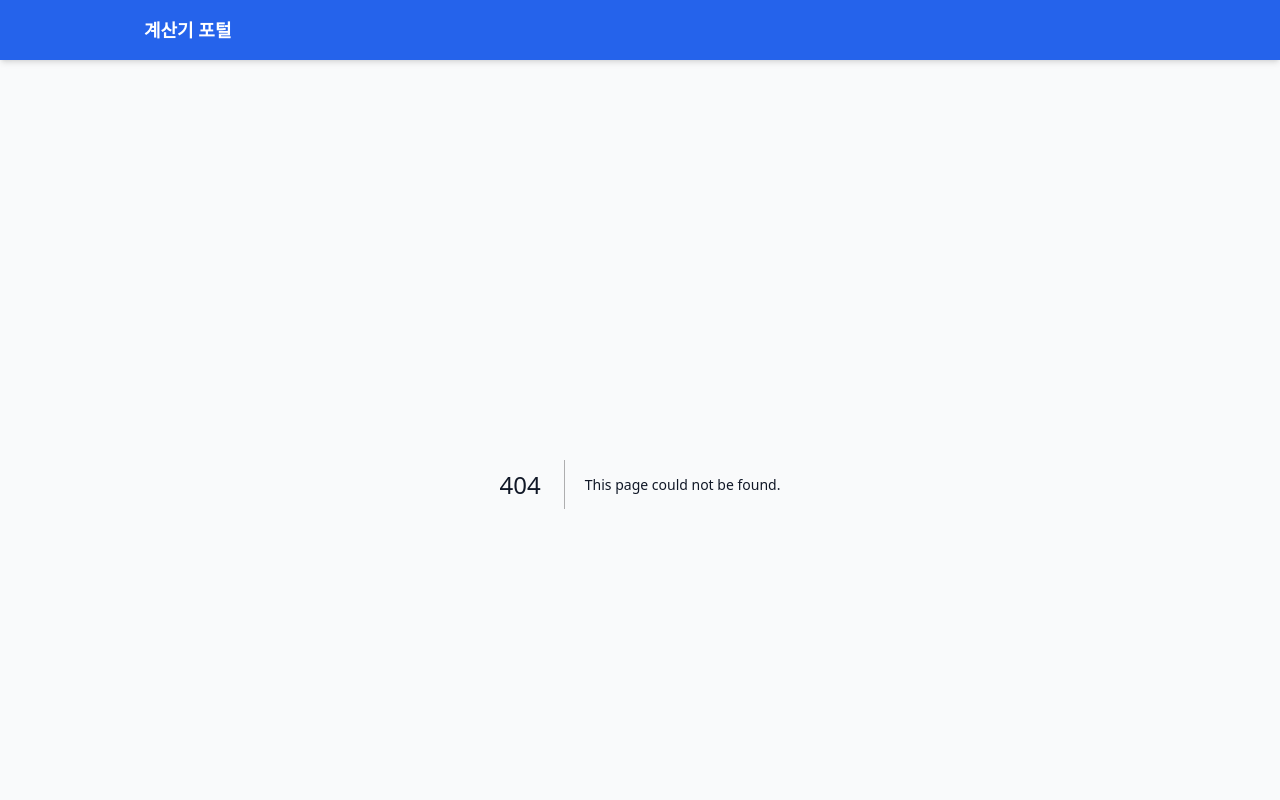
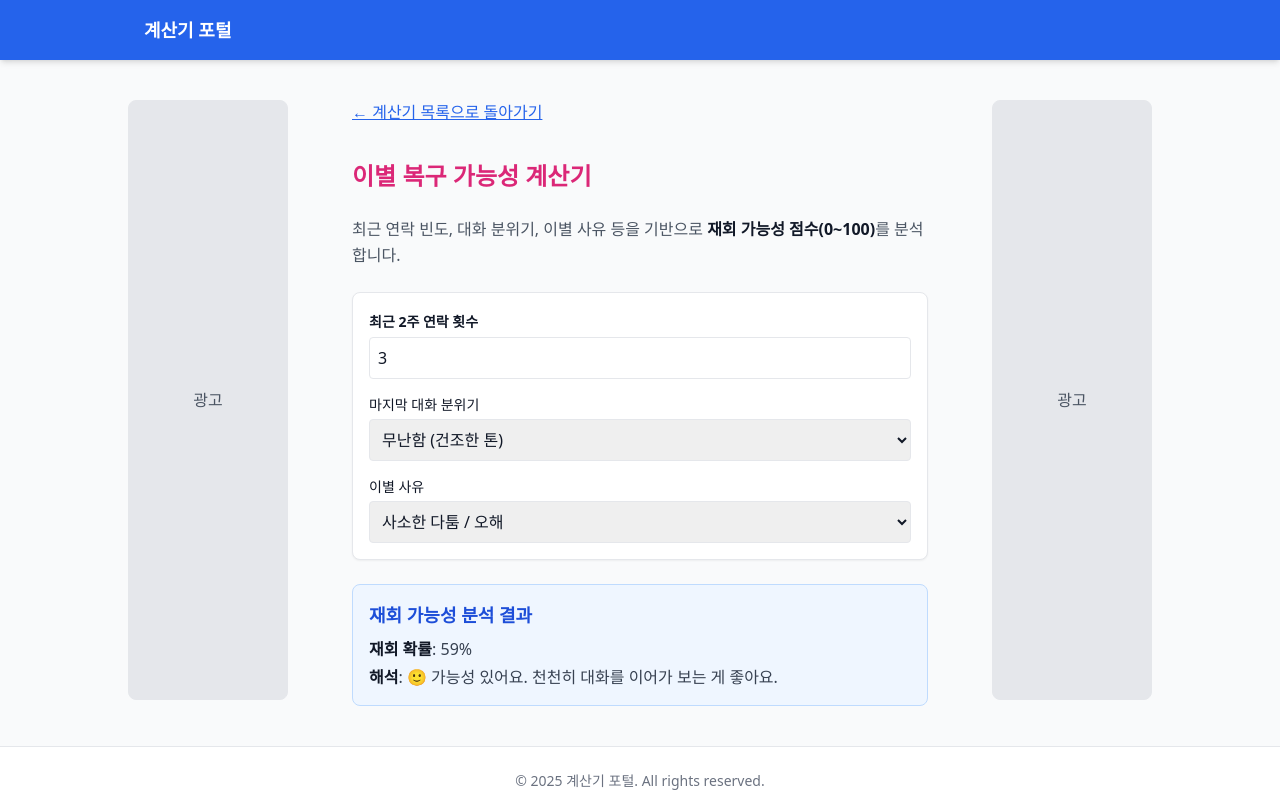
Before and after one commit to geniuspark00-source/calc-site, a Next.js app: page /calculators/breakup-recovery in a window 1280 px wide. Before the commit this address had no page. Shown: the top 800 px of the page. Built offline with nearby package versions, Linux system fonts and the light colour scheme.

Commit message:
auto push

```diff
--- /dev/null
+++ b/app/calculators/breakup-recovery/BreakupRecoveryCalculatorUI.tsx
@@ -0,0 +1,100 @@
+"use client";
+
+import { useState } from "react";
+import Input from "@/components/Input";
+import ResultBox from "@/components/ResultBox";
+
+export default function BreakupRecoveryCalculatorUI() {
+  const [contact, setContact] = useState(3); // 최근 2주 연락 횟수
+  const [tone, setTone] = useState("neutral"); // 마지막 대화 분위기
+  const [reason, setReason] = useState("light"); // 이별 사유
+
+  const toneScoreMap: Record<string, number> = {
+    positive: 25,
+    neutral: 15,
+    negative: 5,
+  };
+
+  const reasonScoreMap: Record<string, number> = {
+    light: 35,   // 사소한 다툼
+    mid: 20,     // 가치관/라이프스타일 차이
+    heavy: 5,    // 바람, 폭언 등 심각한 사유
+  };
+
+  const contactScore = Math.min(contact * 3, 30); // 연락횟수 점수 Max 30
+  const toneScore = toneScoreMap[tone] || 10;
+  const reasonScore = reasonScoreMap[reason] || 10;
+
+  let total = contactScore + toneScore + reasonScore;
+  if (total > 100) total = 100;
+
+  const resultMessage =
+    total >= 75
+      ? "🔥 재회 가능성이 매우 높아요! 감정의 끈이 아직 많이 남아 있어요."
+      : total >= 50
+      ? "🙂 가능성 있어요. 천천히 대화를 이어가 보는 게 좋아요."
+      : total >= 30
+      ? "😕 낮은 편이지만 완전히 불가능한 건 아니에요. 개선 포인트를 찾는 게 중요해요."
+      : "💔 지금은 가능성이 낮아요. 시간을 두고 서로 감정의 회복을 기다려보세요.";
+
+  return (
+    <div className="space-y-6 max-w-xl mx-auto">
+      <a href="/" className="text-blue-600 underline inline-block mb-3">
+        ← 계산기 목록으로 돌아가기
+      </a>
+
+      <h1 className="text-2xl font-bold text-pink-600">
+        이별 복구 가능성 계산기
+      </h1>
+
+      <p className="text-gray-600 mb-6 leading-relaxed">
+        최근 연락 빈도, 대화 분위기, 이별 사유 등을 기반으로
+        <strong> 재회 가능성 점수(0~100)</strong>를 분석합니다.
+      </p>
+
+      {/* 입력 */}
+      <div className="space-y-4 bg-white p-4 rounded-lg border shadow-sm">
+        <Input
+          label="최근 2주 연락 횟수"
+          value={contact}
+          onChange={setContact}
+        />
+
+        <div>
+          <label className="block text-sm font-medium">마지막 대화 분위기</label>
+          <select
+            value={tone}
+            onChange={(e) => setTone(e.target.value)}
+            className="w-full border rounded p-2 mt-1"
+          >
+            <option value="positive">긍정적 (웃음, 좋은 분위기)</option>
+            <option value="neutral">무난함 (건조한 톤)</option>
+            <option value="negative">부정적 (차가움, 날카로움)</option>
+          </select>
+        </div>
+
+        <div>
+          <label className="block text-sm font-medium">이별 사유</label>
+          <select
+            value={reason}
+            onChange={(e) => setReason(e.target.value)}
+            className="w-full border rounded p-2 mt-1"
+          >
+            <option value="light">사소한 다툼 / 오해</option>
+            <option value="mid">성향 차이 / 거리 문제</option>
+            <option value="heavy">바람 / 폭언 / 큰 갈등</option>
+          </select>
+        </div>
+      </div>
+
+      {/* 결과 */}
+      <ResultBox
+        title="재회 가능성 분석 결과"
+        results={[
+          { label: "재회 확률", value: `${total}%` },
+          { label: "해석", value: resultMessage },
+        ]}
+      />
+    </div>
+  );
+}
--- /dev/null
+++ b/app/calculators/breakup-recovery/page.tsx
@@ -0,0 +1,13 @@
+import { generateSEOTags } from "@/lib/seo";
+import BreakupRecoveryCalculatorUI from "./BreakupRecoveryCalculatorUI";
+
+export const metadata = generateSEOTags({
+  title: "이별 복구 가능성 계산기 | Calc Site",
+  description:
+    "연락 빈도, 마지막 대화 분위기, 이별 사유 등을 분석해 재회 가능성을 AI 알고리즘 기반으로 계산합니다.",
+  url: "https://calc-site-delta.vercel.app/calculators/breakup-recovery",
+});
+
+export default function Page() {
+  return <BreakupRecoveryCalculatorUI />;
+}
--- a/app/page.tsx
+++ b/app/page.tsx
@@ -268,6 +268,19 @@ export default function Home() {
   </p>
 </a>
 
+{/* 이별 복구 가능성 계산기 */}
+<a
+  href="/calculators/breakup-recovery"
+  className="block p-4 bg-white rounded-lg shadow-sm border hover:shadow-md transition"
+>
+  <h2 className="text-lg font-bold text-pink-600">
+    이별 복구 가능성 계산기 →
+  </h2>
+  <p className="text-gray-600 text-sm">
+    연락 빈도·대화 톤·이별 사유 기반 재회 확률을 분석합니다.
+  </p>
+</a>
+
         </div>
 
         {/* ===================== */}
```
